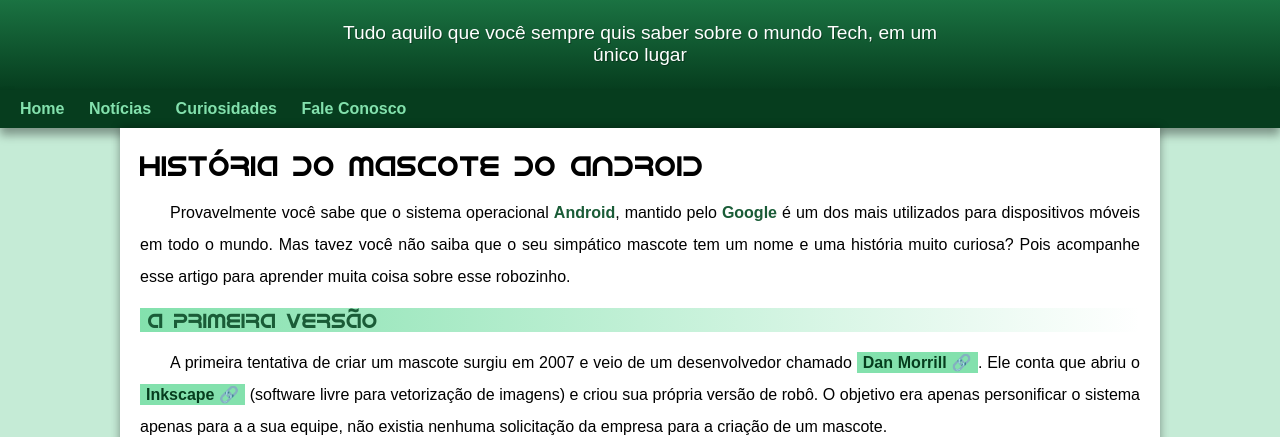
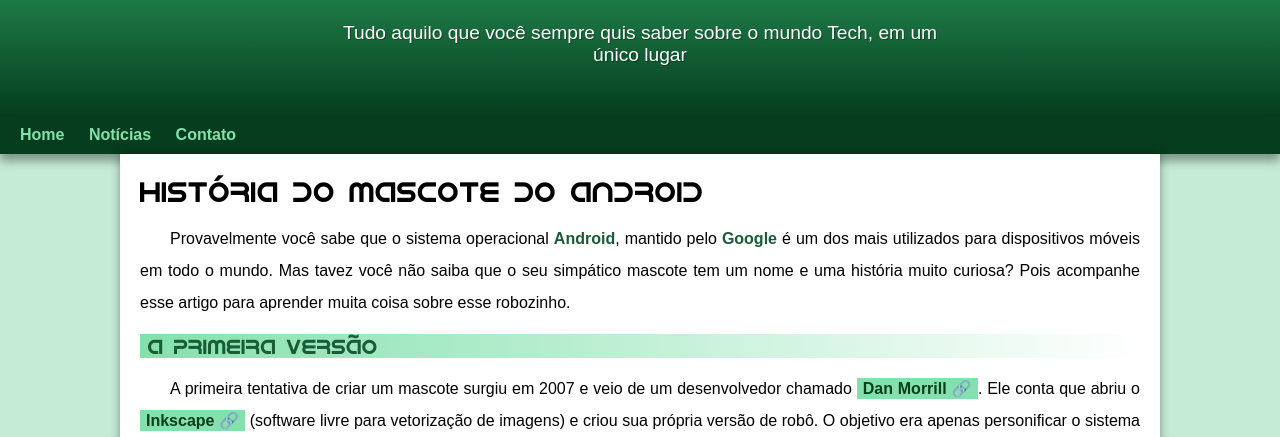
Before and after one commit to thallyselias/projeto-android, a plain HTML site: page index.html in a window 1280 px wide. Shown: the part 90-527 px from the top of the page. Drawn offline with Linux system fonts and the light colour scheme.

Commit message:
Problema de padding corrigido

```diff
--- a/estilo/gabaritostyle.css
+++ b/estilo/gabaritostyle.css
@@ -60,8 +60,8 @@ header > p{
     color: white;
     max-width: 600px;
     margin: auto;
-    margin-bottom: 30px;
-    padding: 0px 10px;
+
+    padding: 0px 10px 50px 10px;
     text-shadow: 1px 1px 0px rgba(0, 0, 0, 0.301);
 }
 
--- a/index.html
+++ b/index.html
@@ -19,8 +19,7 @@
   <nav>
       <a href="#">Home</a>
       <a href="#">Notícias</a>
-      <a href="#">Curiosidades</a>
-      <a href="#">Fale Conosco</a>
+      <a href="#">Contato</a>
   </nav>
   <main>
       <article>
```
